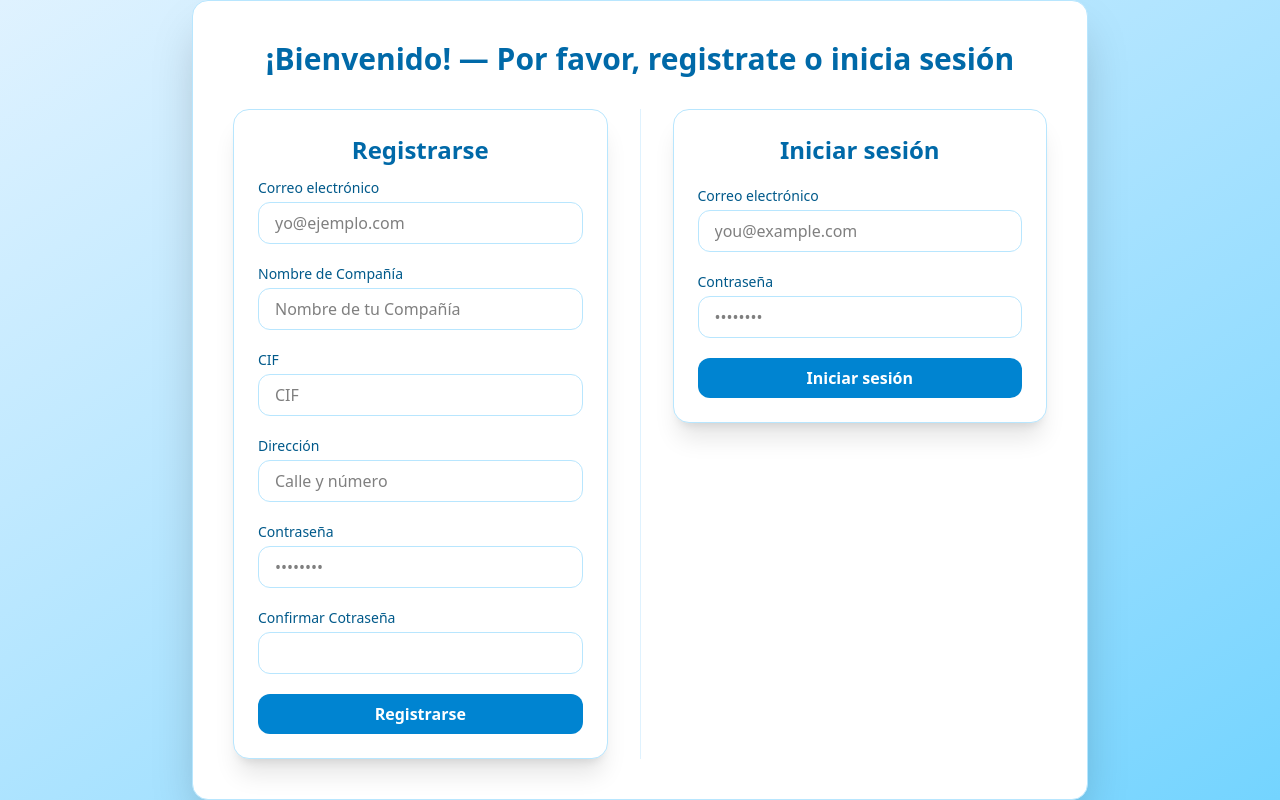
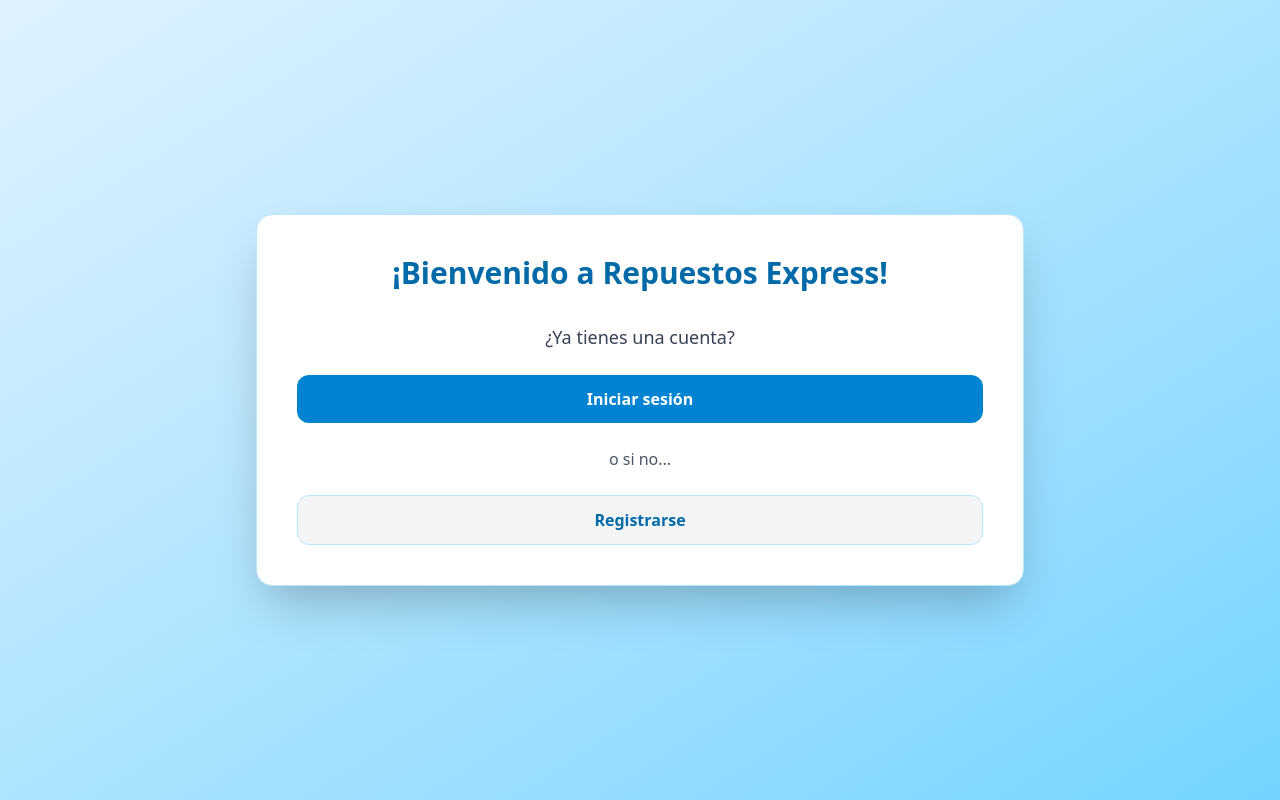
Before and after one commit to Simme63/eticalidad_form, a React (Vite) app in the folder frontend/: page / in a window 1280 px wide. Built offline with nearby package versions, Linux system fonts and the light colour scheme.

Commit message:
refactor: update login placeholder text, enhance MainView layout, and remove unused RequestCard and RequestRow components

```diff
--- a/frontend/src/components/Login.jsx
+++ b/frontend/src/components/Login.jsx
@@ -63,7 +63,7 @@ const Login = () => {
         <label className="block text-sky-800 text-sm mb-1">Correo electrónico</label>
         <input
           type="email"
-          placeholder="you@example.com"
+          placeholder="yo@ejemplo.com"
           value={email}
           onChange={(e) => setEmail(e.target.value)}
           className="w-full px-4 py-2 border border-sky-200 rounded-xl focus:outline-none focus:ring-2 focus:ring-sky-400 transition"
--- a/frontend/src/components/MainView.jsx
+++ b/frontend/src/components/MainView.jsx
@@ -10,9 +10,10 @@ import Register from "./Register";
 import RequestForm from "./RequestForm";
 
 function MainView() {
-	const [user, setUser] = useAtom(userAtom);
+	const [user] = useAtom(userAtom);
 	const [activeTab, setActiveTab] = useState("request");
 	const [role, setRole] = useState(null);
+	const [authView, setAuthView] = useState(null); // 'login' | 'register' | null
 
 	useEffect(() => {
 		const fetchRole = async () => {
@@ -28,47 +29,81 @@ function MainView() {
 		fetchRole();
 	}, [user]);
 
-	const handleLogout = async () => {
-		const { error } = await supabase.auth.signOut();
-		if (error) {
-			console.error("Error logging out:", error);
-		} else {
-			setUser(null);
-			setActiveTab("request"); // Reset tab on logout, optional
-		}
-	};
-
 	if (!user) {
 		return (
 			<div className="flex items-center justify-center min-h-screen bg-gradient-to-br from-sky-100 to-sky-300">
-				<div className="bg-white rounded-2xl shadow-2xl p-10 border border-sky-200 w-full max-w-4xl">
-					<h2 className="text-3xl font-bold text-center text-sky-700 mb-8">
-						¡Bienvenido! — Por favor, registrate o inicia sesión
+				<div className="bg-white rounded-2xl shadow-2xl p-10 border border-sky-200 w-full max-w-3xl text-center">
+					<h2 className="text-3xl font-bold text-sky-700 mb-8">
+						¡Bienvenido a Repuestos Express!
 					</h2>
-					<div className="flex flex-col md:flex-row gap-8">
-						<div className="flex-1 min-w-[280px]">
+
+					{!authView && (
+						<div className="space-y-6">
+							<p className="text-lg text-gray-700">
+								¿Ya tienes una cuenta?
+							</p>
+							<button
+								onClick={() => setAuthView("login")}
+								className="w-full bg-sky-600 hover:bg-sky-700 text-white font-semibold py-3 rounded-xl"
+							>
+								Iniciar sesión
+							</button>
+							<p className="text-gray-600">o si no...</p>
+							<button
+								onClick={() => setAuthView("register")}
+								className="w-full bg-gray-100 hover:bg-gray-200 text-sky-700 font-semibold py-3 rounded-xl border border-sky-200"
+							>
+								Registrarse
+							</button>
+						</div>
+					)}
+
+					{authView === "login" && (
+						<div className="mt-8">
+							<Login />
+							<button
+								onClick={() => setAuthView(null)}
+								className="mt-6 text-sky-600 hover:underline"
+							>
+								← Volver
+							</button>
+						</div>
+					)}
+
+					{authView === "register" && (
+						<div className="mt-8">
 							<Register />
+							<button
+								onClick={() => setAuthView(null)}
+								className="mt-6 text-sky-600 hover:underline"
+							>
+								← Volver
+							</button>
 						</div>
-						<div className="flex-1 min-w-[280px] border-t md:border-t-0 md:border-l border-sky-100 md:pl-8 pt-8 md:pt-0">
-							<Login />
-						</div>
-					</div>
+					)}
 				</div>
 			</div>
 		);
 	}
 
 	return (
-		<div className="max-w-5xl mx-auto p-4 relative">
-			{/* Logout Button top-right */}
-			<button
-				onClick={handleLogout}
-				className="absolute top-4 right-4 flex items-center gap-1 bg-red-600 text-white px-4 py-2 rounded hover:bg-red-700"
-				aria-label="Log out"
-			>
-				<LogOut size={18} />
-				Cerrar sesión
-			</button>
+		<div className="max-w-5xl mx-auto p-4">
+			{/* Top Bar */}
+			<div className="flex justify-between items-center mb-6">
+				<h1 className="text-xl font-bold text-sky-700">
+					Repuestos Express
+				</h1>
+				<button
+					onClick={async () => {
+						await supabase.auth.signOut();
+						window.location.reload();
+					}}
+					className="flex items-center gap-2 bg-gray-100 hover:bg-gray-200 text-sky-700 font-semibold py-2 px-4 rounded-lg border border-sky-200"
+				>
+					<LogOut size={18} />
+					Cerrar sesión
+				</button>
+			</div>
 
 			{/* Tab Nav */}
 			<div className="flex justify-center gap-6 mb-8">
--- a/frontend/src/components/RequestCard.jsx
+++ /dev/null
@@ -1,34 +0,0 @@
-function RequestCard({ request }) {
-	const { part_number, reason, comment, quantity, created_at, profiles } =
-		request;
-
-	const company = profiles?.company_name || "Unknown Company";
-	const email = profiles?.email || "Unknown Email";
-	const createdAt = created_at
-		? new Date(created_at).toLocaleString()
-		: "Unknown Date";
-
-	return (
-		<div className="border border-sky-200 rounded-xl p-4 space-y-2">
-			<h4 className="font-semibold text-sky-800">
-				{company} — {email}
-			</h4>
-			<p>
-				<span className="font-medium">Part Number:</span> {part_number}
-			</p>
-			<p>
-				<span className="font-medium">Quantity:</span> {quantity}
-			</p>
-			<p>
-				<span className="font-medium">Reason:</span> {reason}
-			</p>
-			<p>
-				<span className="font-medium">Comment:</span>{" "}
-				{comment || "No comment provided."}
-			</p>
-			<p className="text-xs text-gray-500">Submitted: {createdAt}</p>
-		</div>
-	);
-}
-
-export default RequestCard;
--- a/frontend/src/components/RequestRow.jsx
+++ /dev/null
@@ -1,48 +0,0 @@
-export default function RequestRow({ request, role, onStatusChange }) {
-	return (
-		<tr>
-			{/* Status first */}
-			<td className="p-2 border capitalize">
-				{request.status || "pending"}
-			</td>
-
-			{/* Show these only if admin */}
-			{role === "admin" && (
-				<>
-					<td className="p-2 border">
-						{request.profiles?.company_name || "No Company"}
-					</td>
-					<td className="p-2 border">{request.profiles?.email}</td>
-				</>
-			)}
-
-			<td className="p-2 border">{request.brand}</td>
-			<td className="p-2 border">
-				{request.delivery_note_or_invoice_number}
-			</td>
-			<td className="p-2 border">{request.part_number}</td>
-			<td className="p-2 border">{request.quantity}</td>
-			<td className="p-2 border">{request.reason_for_return}</td>
-
-			{/* Only admins get the status editing dropdown */}
-			{role === "admin" && (
-				<td className="p-2 border">
-					<select
-						value={request.status || "pending"}
-						onChange={(e) =>
-							onStatusChange(request.id, e.target.value)
-						}
-						className="border rounded px-2 py-1"
-					>
-						{["pending", "approved", "paid"].map((status) => (
-							<option key={status} value={status}>
-								{status.charAt(0).toUpperCase() +
-									status.slice(1)}
-							</option>
-						))}
-					</select>
-				</td>
-			)}
-		</tr>
-	);
-}
```
